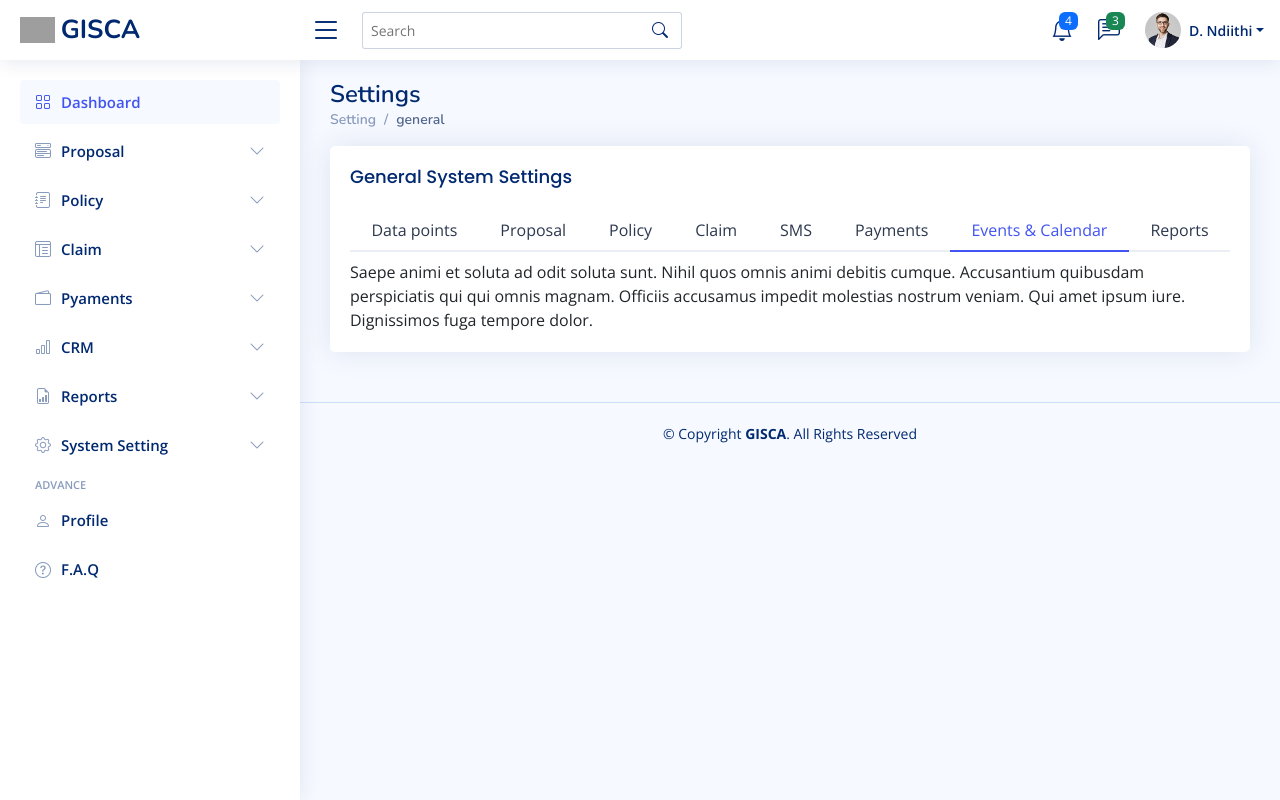
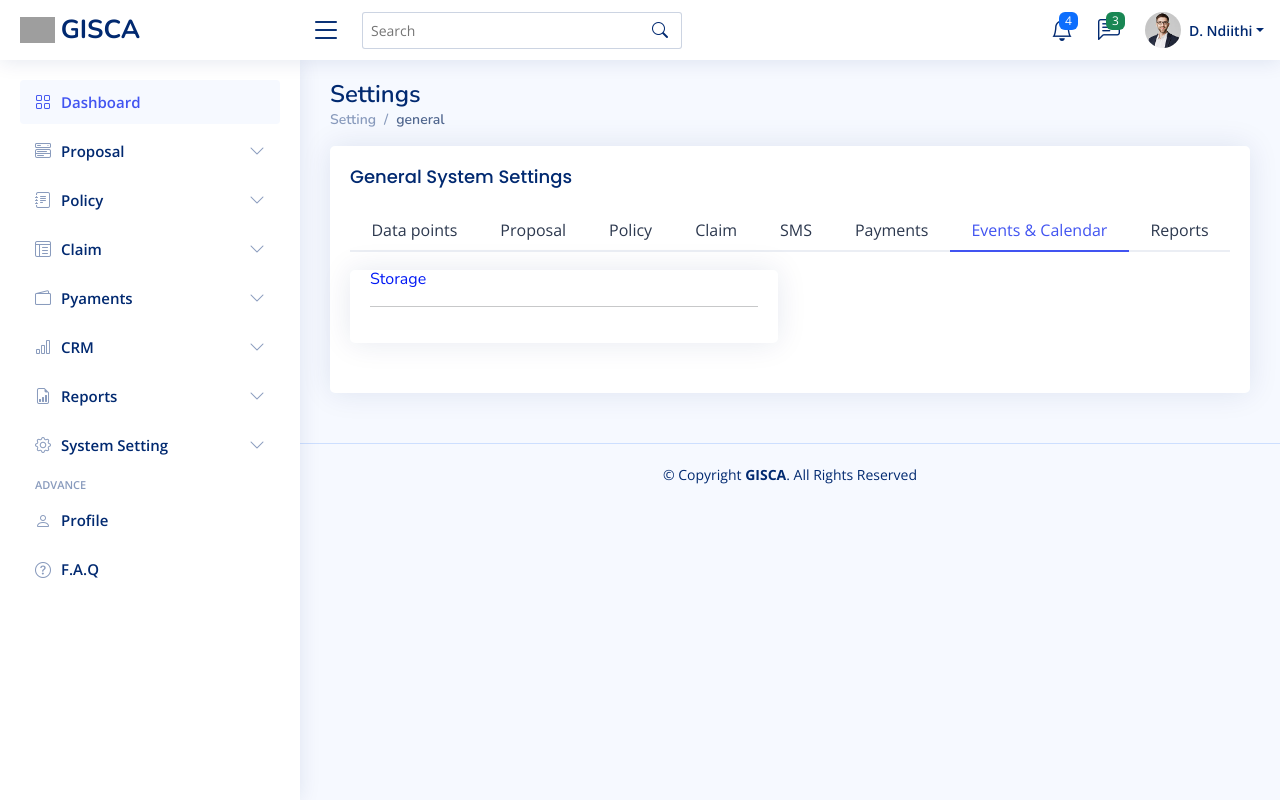
Before and after one commit to General-Insurance-Soft/tchalla, a Next.js app: page /page/setting/general in a window 1280 px wide. Both pictures are taken after a click on the tab "Events & Calendar". Built offline with nearby package versions, Linux system fonts and the light colour scheme; grey boxes are pictures that could not be loaded.

Commit message:
add event content

```diff
--- /dev/null
+++ b/app/page/setting/general/event_calendar/event_calendar_setting.js
@@ -0,0 +1,19 @@
+export default function EventCalendarSetting() {
+
+    return (
+        <div style={{ marginTop: "10px" }} className="row">
+            {/* Storage settings */}
+
+            <div className="col-xl-6">
+                <div class="card">
+                    <div class="card-body">
+                        <h6 class="tc-card-header">Storage</h6>
+                        <hr />
+
+                    </div>
+                </div>
+            </div>
+            {/* end storage settings */}
+        </div>
+    );
+}
--- a/app/page/setting/general/page.js
+++ b/app/page/setting/general/page.js
@@ -6,6 +6,7 @@ import ClaimSetting from "./claim/claim_setting";
 import ProposalSetting from "./proposal/proposal_setting";
 import SmsSetting from "./sms/sms_setting";
 import PaymentSetting from "./payment/payment_setting";
+import EventCalendarSetting from "./event_calendar/event_calendar_setting";
 
 export default function GeneralSetting() {
     return (
@@ -71,7 +72,7 @@ export default function GeneralSetting() {
                                     <PaymentSetting />
                                 </div>
                                 <div className="tab-pane fade" id="bordered-justified-event" role="tabpanel" aria-labelledby="event-tab">
-                                    Saepe animi et soluta ad odit soluta sunt. Nihil quos omnis animi debitis cumque. Accusantium quibusdam perspiciatis qui qui omnis magnam. Officiis accusamus impedit molestias nostrum veniam. Qui amet ipsum iure. Dignissimos fuga tempore dolor.
+                                    <EventCalendarSetting/>
                                 </div>
                                 <div className="tab-pane fade" id="bordered-justified-report" role="tabpanel" aria-labelledby="report-tab">
                                     Saepe animi et soluta ad odit soluta sunt. Nihil quos omnis animi debitis cumque. Accusantium quibusdam perspiciatis qui qui omnis magnam. Officiis accusamus impedit molestias nostrum veniam. Qui amet ipsum iure. Dignissimos fuga tempore dolor.
--- a/package.json
+++ b/package.json
@@ -18,6 +18,7 @@
     "react": "^18",
     "react-bootstrap": "^2.10.4",
     "react-dom": "^18",
+    "rrule": "^2.8.1",
     "simple-datatables": "^9.0.4"
   },
   "devDependencies": {
```
Also changed, not shown: 1 other file (tests, documents, lock files or other folders).
